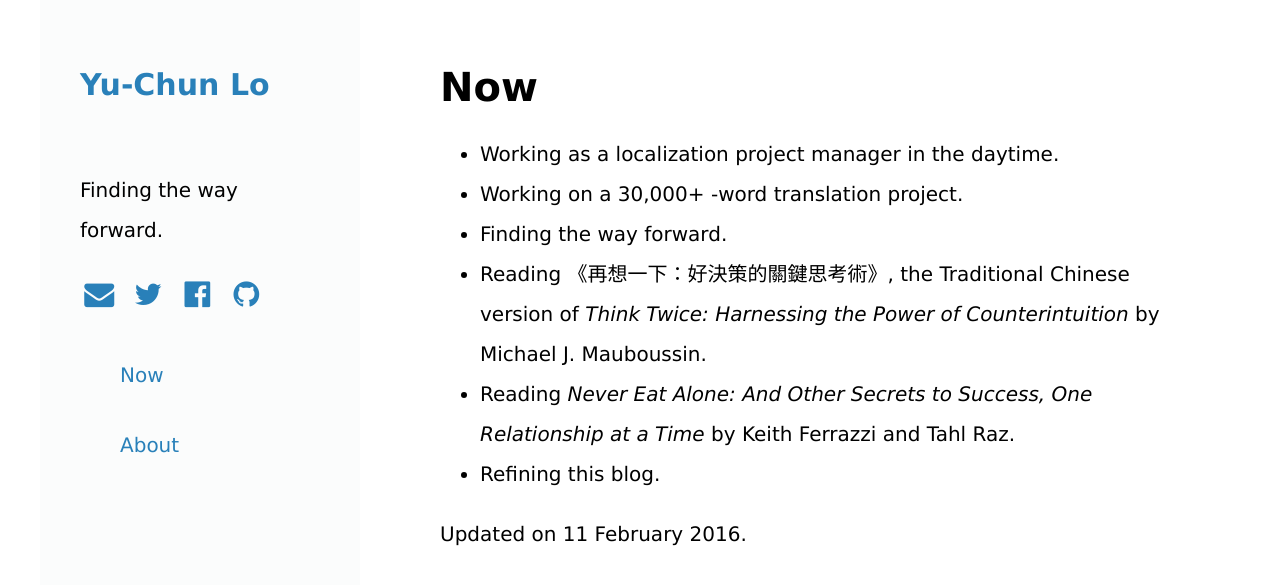
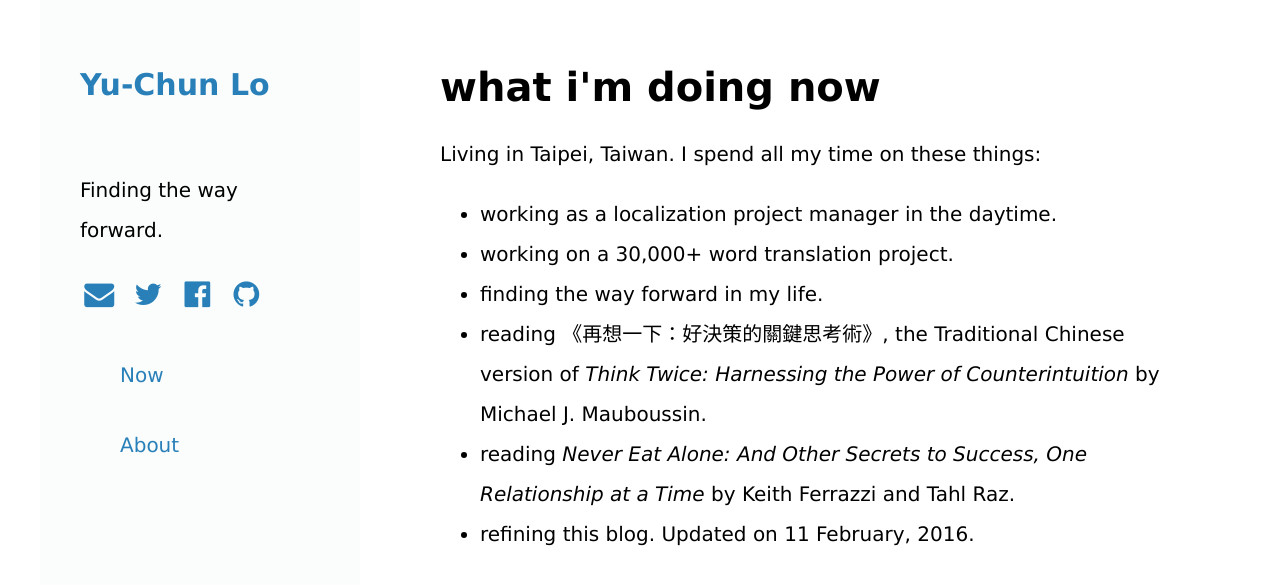
Before and after one commit to yuchunlo/yuchunlo.github.io, a Jekyll site: the page built from _posts/2016-02-11-now.md, in a window 1280 px wide. Shown: the top 585 px of the page. Built offline with Jekyll 4.4.1, drawn with Linux system fonts in a browser that asks for light colours; nearby versions of some CDN libraries; library files that are not in the unit come from our copies; Markdown is read by kramdown in place of the engine named in the settings.

Commit message:
Update 2016-02-11-now.md

```diff
--- a/_posts/2016-02-11-now.md
+++ b/_posts/2016-02-11-now.md
@@ -1,15 +1,15 @@
 ---
 layout: default
-title: "Now"
+title: what i'm doing now
 date: 2016-02-11
 permalink: /now/
 ---
 
-* Working as a localization project manager in the daytime.
-* Working on a 30,000+ -word translation project.
-* Finding the way forward.
-* Reading 《再想一下：好決策的關鍵思考術》, the Traditional Chinese version of *Think Twice: Harnessing the Power of Counterintuition* by Michael J. Mauboussin.
-* Reading *Never Eat Alone: And Other Secrets to Success, One Relationship at a Time* by Keith Ferrazzi and Tahl Raz.
-* Refining this blog.
-
-Updated on {{ page.date | date: "%-d %B %Y" }}.
+Living in Taipei, Taiwan. I spend all my time on these things:
+* working as a localization project manager in the daytime.
+* working on a 30,000+ word translation project.
+* finding the way forward in my life.
+* reading 《再想一下：好決策的關鍵思考術》, the Traditional Chinese version of *Think Twice: Harnessing the Power of Counterintuition* by Michael J. Mauboussin.
+* reading *Never Eat Alone: And Other Secrets to Success, One Relationship at a Time* by Keith Ferrazzi and Tahl Raz.
+* refining this blog.
+Updated on {{ page.date | date: "%-d %B, %Y" }}.
```
